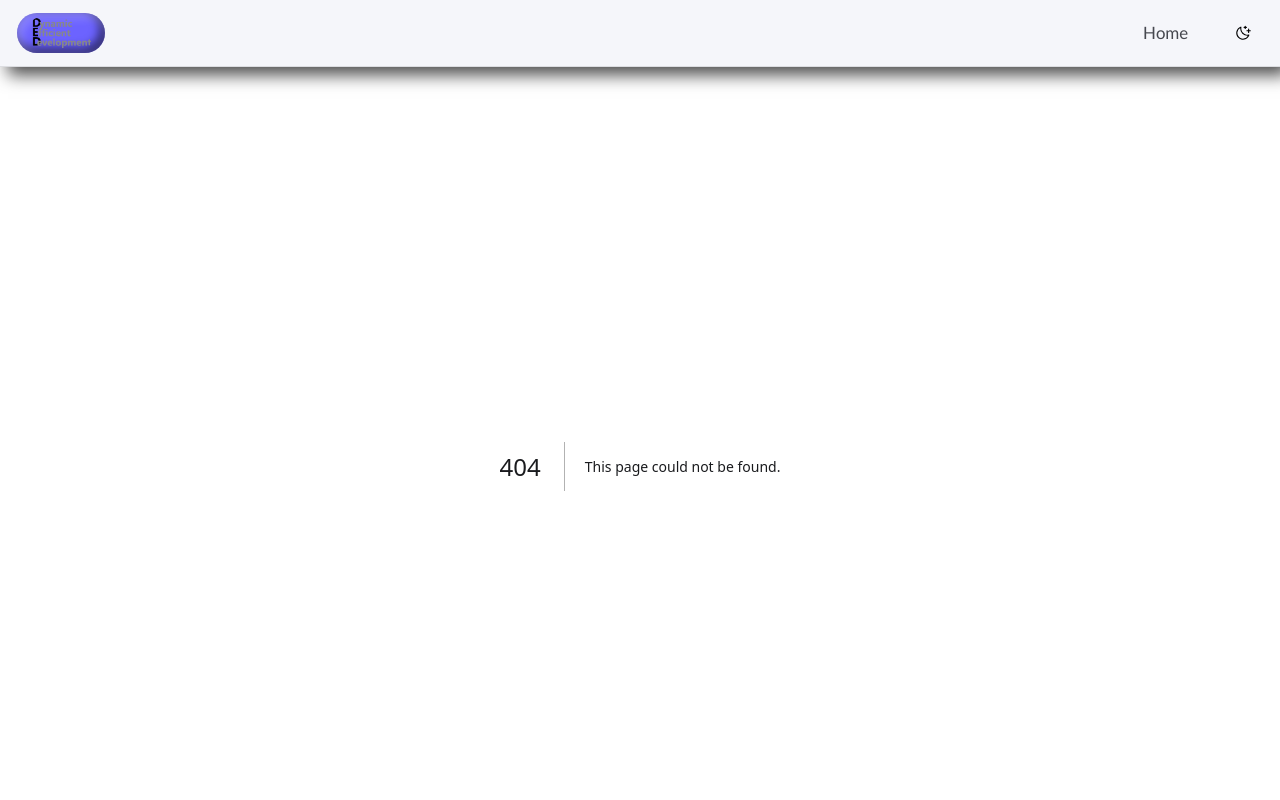
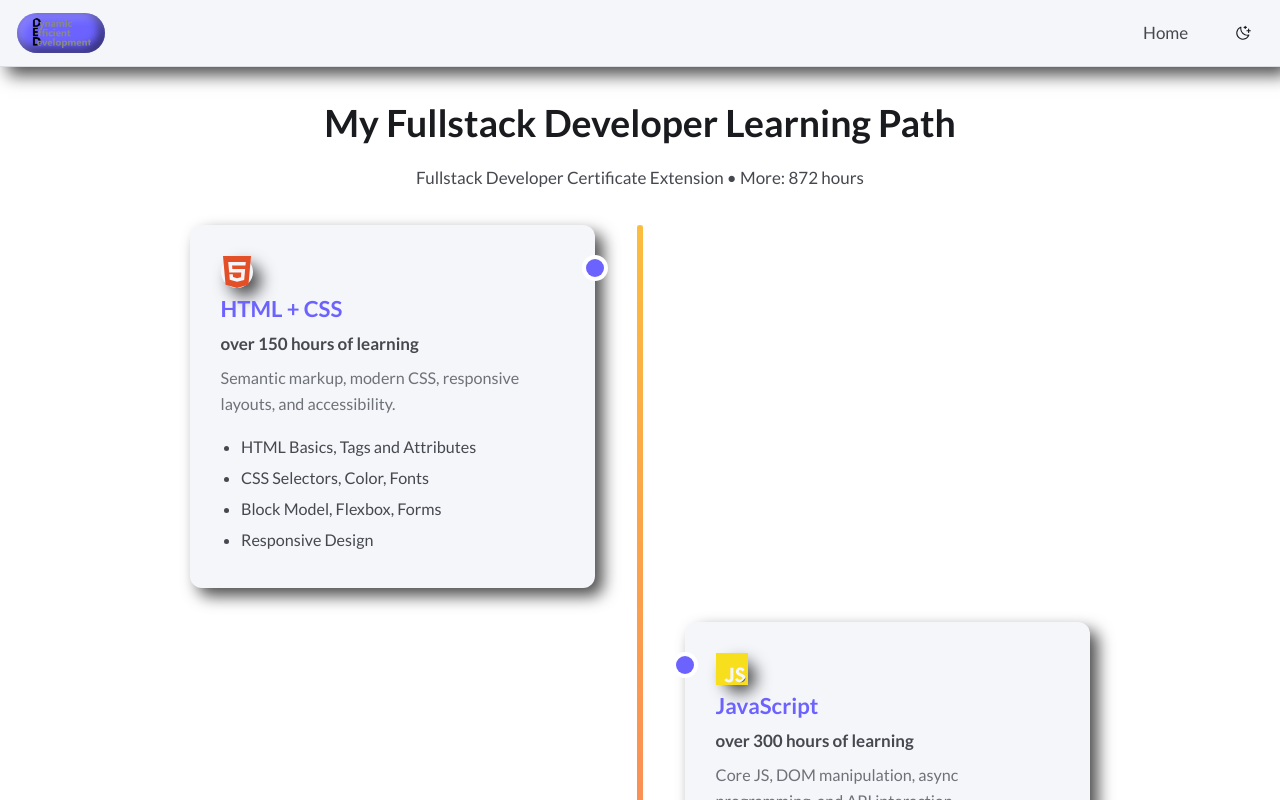
Before and after one commit to Ded-Goit/personal-assistant, a Next.js app: page /supplement in a window 1280 px wide. Before the commit this address had no page. Shown: the top 800 px of the page. Built offline with nearby package versions, Linux system fonts and the light colour scheme.

Commit message:
added page supplement

```diff
--- a/package.json
+++ b/package.json
@@ -11,6 +11,7 @@
   "dependencies": {
     "@tanstack/react-query": "^5.90.3",
     "axios": "^1.12.2",
+    "framer-motion": "^12.23.24",
     "modern-normalize": "^3.0.1",
     "next": "15.5.5",
     "react": "19.1.0",
--- a/src/app/globals.css
+++ b/src/app/globals.css
@@ -13,11 +13,6 @@
   --font-weight-bold: 700;
   --font-weight-black: 900;
   --line-height-base: 1.6;
-
-  /* Radius & Shadow */
-  --radius: 12px;
-  --shadow-sm: 0 1px 3px rgba(0, 0, 0, 0.08);
-  --shadow-md: 0 4px 10px rgba(0, 0, 0, 0.1);
 
   /* Animation */
   --transition-fast: 0.25s ease-in-out;
@@ -40,6 +35,13 @@
   --color-mini-accent: #0bff01;
 
   --box-shadow: rgba(0, 0, 0, 0.7);
+
+  /* Radius & Shadow */
+  --radius: 12px;
+  --shadow-sm: 0 1px 3px rgba(0, 0, 0, 0.08);
+  --shadow-md: 0 4px 10px rgba(0, 0, 0, 0.1);
+  --shadow-over: 8px 8px 16px 0px var(--box-shadow);
+  --shadow-concave: 8px 8px 16px 0px var(--box-shadow) inset;
 
   color-scheme: light;
 }
--- a/src/app/page.tsx
+++ b/src/app/page.tsx
@@ -9,11 +9,11 @@ export default function HomePage() {
           <span className={styles.highlight}>Data Analyst</span>
         </h1>
         <p className={styles.subtitle}>
-          I create modern web applications, analytical dashboards and tools that
-          help people work more efficiently.
+          I build modern web applications, analytical dashboards, and recommend
+          tools that help people work more efficiently.
         </p>
         <a href="/projects" className={styles.cta}>
-          View projects
+          View my projects
         </a>
       </div>
     </section>
--- /dev/null
+++ b/src/app/supplement/page.module.css
@@ -0,0 +1,173 @@
+.timelineSection {
+  position: relative;
+  padding: 2rem 0;
+}
+
+/* Card base (mobile-first) */
+.card {
+  position: relative;
+  display: block;
+  width: 90%;
+  margin: 1.5rem 0 1.5rem 2rem;
+  padding: 1.8rem;
+  background: var(--color-bg-secondary);
+  border-radius: var(--radius);
+  box-shadow: var(--shadow-over);
+  text-decoration: none;
+  transition:
+    transform var(--transition-fast),
+    box-shadow var(--transition-fast);
+}
+
+/* Card hover */
+.card:hover {
+  transform: translateY(-6px) scale(1.03);
+  box-shadow: 0 8px 25px rgba(97, 218, 251, 0.3);
+}
+
+.card:hover .icon svg {
+  filter: drop-shadow(0 0 10px rgba(97, 218, 251, 0.8));
+  transform: scale(1.15);
+}
+
+/* Dot for each card */
+.card::before {
+  content: "";
+  position: absolute;
+  top: 2rem;
+  left: -25px;
+  width: 18px;
+  height: 18px;
+  background: var(--color-accent);
+  border-radius: 50%;
+  box-shadow: 0 0 0 4px var(--color-bg-primary);
+}
+
+/* Card content */
+.content {
+  text-align: left;
+}
+
+.title {
+  color: var(--color-accent);
+  font-size: 1.3rem;
+  margin-bottom: 0.4rem;
+}
+
+.hours {
+  font-weight: 600;
+  color: var(--color-text-secondary);
+  margin-bottom: 0.5rem;
+}
+
+.summary {
+  color: var(--color-text-tertiary);
+  font-size: 0.95rem;
+  margin-bottom: 1rem;
+}
+
+.topics {
+  list-style: disc;
+  padding-left: 1.2rem;
+  margin: 0;
+}
+
+.topics li {
+  color: var(--color-text-secondary);
+  font-size: 0.95rem;
+  margin-bottom: 0.3rem;
+}
+
+/* Icon style */
+.icon {
+  display: flex;
+  justify-content: center;
+  align-items: center;
+  width: 32px;
+  border-radius: 50%;
+  margin-bottom: 0.5rem;
+  box-shadow: var(--shadow-over);
+}
+
+/* ─────────────── DESKTOP (min-width: 768px) ─────────────── */
+@media (min-width: 768px) {
+  .card {
+    width: 45%;
+    margin: 2rem 0;
+  }
+
+  /* Alternating layout */
+  .left {
+    left: 0;
+  }
+
+  .left::before {
+    right: -9px;
+    left: auto;
+  }
+
+  .right {
+    left: 55%;
+  }
+
+  .right::before {
+    left: -9px;
+  }
+}
+/* базова обгортка timeline — вже без ::before */
+.timeline {
+  position: relative;
+  margin: 2rem auto;
+  max-width: 900px;
+}
+
+/* Обрізаюча обгортка — вона ховає glow поза межами */
+.lineWrapper {
+  position: absolute;
+  top: 0;
+  bottom: 0;
+  left: 8px; /* mobile-first */
+  width: 6px;
+  overflow: hidden; /* критично: обрізає glow за межами wrapper */
+  z-index: 0;
+}
+
+/* Саме тіло лінії — його масштабуємо через framer-motion */
+.line {
+  position: absolute;
+  top: 0;
+  left: 0;
+  width: 100%;
+  height: 100%; /* заповнює wrapper, але scaleY буде змінювати видимість */
+  background: linear-gradient(180deg, #04d9ff, #39ff14, #faed27, #fe019a);
+  background-size: 400% 400%;
+  animation: gradientFlow 4s linear infinite;
+  box-shadow:
+    0 0 10px rgba(97, 218, 251, 0.6),
+    0 0 20px rgba(97, 218, 251, 0.35),
+    0 0 30px rgba(51, 153, 51, 0.25);
+  transform-origin: top; /* важливо */
+  border-radius: 3px;
+  z-index: 0;
+}
+
+/* gradient animation */
+@keyframes gradientFlow {
+  0% {
+    background-position: 0% 0%;
+  }
+  50% {
+    background-position: 100% 100%;
+  }
+  100% {
+    background-position: 0% 0%;
+  }
+}
+
+/* Desktop: центруємо лінію */
+@media (min-width: 768px) {
+  .lineWrapper {
+    left: 50%;
+    transform: translateX(-50%);
+  }
+}
--- /dev/null
+++ b/src/app/supplement/page.tsx
@@ -0,0 +1,173 @@
+"use client";
+
+import { motion } from "framer-motion";
+import styles from "./page.module.css";
+import {
+  SiHtml5,
+  SiJavascript,
+  SiNextdotjs,
+  SiNodedotjs,
+  SiReact,
+} from "react-icons/si";
+import { FaUserTie } from "react-icons/fa";
+import React from "react";
+
+interface Course {
+  id: string;
+  title: string;
+  link: string;
+  hours: string;
+  summary: string;
+  topics: string[];
+  icon: React.ReactNode;
+}
+
+const courses: Course[] = [
+  {
+    id: "htmlcss",
+    title: "HTML + CSS",
+    link: "https://developer.mozilla.org/en-US/docs/Learn/HTML",
+    hours: "over 150 hours of learning",
+    summary:
+      "Semantic markup, modern CSS, responsive layouts, and accessibility.",
+    topics: [
+      "HTML Basics, Tags and Attributes",
+      "CSS Selectors, Color, Fonts",
+      "Block Model, Flexbox, Forms",
+      "Responsive Design",
+    ],
+    icon: <SiHtml5 color="#E34F26" size={32} />,
+  },
+  {
+    id: "javascript",
+    title: "JavaScript",
+    link: "https://developer.mozilla.org/en-US/docs/Learn/JavaScript",
+    hours: "over 300 hours of learning",
+    summary:
+      "Core JS, DOM manipulation, async programming, and API interaction.",
+    topics: [
+      "Variables, Types, Loops, Functions",
+      "Objects, Prototypes, Classes",
+      "Async/Await, Promises, HTTP Requests",
+      "DOM & Events, Local Storage, Bundlers",
+    ],
+    icon: <SiJavascript color="#F7DF1E" size={32} />,
+  },
+  {
+    id: "react",
+    title: "React",
+    link: "https://react.dev/",
+    hours: "over 125 hours of learning",
+    summary:
+      "Component-driven development, hooks, state management, and queries.",
+    topics: [
+      "TypeScript Fundamentals",
+      "Components and State",
+      "Forms and Effects",
+      "TanStack Query and Formik",
+    ],
+    icon: <SiReact color="#61DAFB" size={32} />,
+  },
+  {
+    id: "nextjs",
+    title: "Next.js",
+    link: "https://nextjs.org/",
+    hours: "over 115 hours of learning",
+    summary: "Server-side rendering, routing, and performance optimization.",
+    topics: [
+      "Routing + API",
+      "Advanced Routing",
+      "Performance Optimization",
+      "Authentication & Deployment",
+    ],
+    icon: <SiNextdotjs color="#333333" size={32} />,
+  },
+  {
+    id: "nodejs",
+    title: "Node.js",
+    link: "https://nodejs.org/en",
+    hours: "over 160 hours of learning",
+    summary: "Backend development with Node.js, Express, MongoDB, and APIs.",
+    topics: [
+      "Node.js Basics, Express, MongoDB",
+      "REST API, Validation, Auth",
+      "Docker, Email, Swagger, OpenAPI",
+    ],
+    icon: <SiNodedotjs color="#339933" size={32} />,
+  },
+  {
+    id: "career",
+    title: "Career Skills",
+    link: "https://goit.global/",
+    hours: "over 10 hours of learning",
+    summary:
+      "Professional communication, teamwork, and personal branding essentials.",
+    topics: ["Soft Skills, CV, Interview Preparation, Career Growth"],
+    icon: <FaUserTie color="#0A66C2" size={32} />,
+  },
+];
+
+export default function SupplementPage() {
+  return (
+    <section className={`${styles.timelineSection} container`}>
+      <h1 className="text-center">My Fullstack Developer Learning Path</h1>
+      <p className="text-center">
+        Fullstack Developer Certificate Extension • More: 872 hours
+      </p>
+
+      <div className={styles.timeline}>
+        {/*  Анімована вертикальна лінія */}
+        <div className={styles.lineWrapper}>
+          <motion.span
+            className={styles.line}
+            initial={{ scaleY: 0 }}
+            whileInView={{ scaleY: 1 }}
+            transition={{ duration: 1.5, ease: "easeOut" }}
+            viewport={{ once: true }}
+          />
+        </div>
+
+        {courses.map((course, index) => (
+          <motion.a
+            key={course.id}
+            href={course.link}
+            target="_blank"
+            rel="noopener noreferrer"
+            className={`${styles.card} ${
+              index % 2 === 0 ? styles.left : styles.right
+            }`}
+            initial={{
+              opacity: 0,
+              x: index % 2 === 0 ? -200 : 200,
+              scale: 0.9,
+            }}
+            whileInView={{
+              opacity: 1,
+              x: 0,
+              scale: 1,
+            }}
+            transition={{
+              type: "spring",
+              stiffness: 100,
+              damping: 15,
+              delay: index * 0.1,
+            }}
+            viewport={{ once: true, amount: 0.3 }}
+          >
+            <div className={styles.content}>
+              <div className={styles.icon}>{course.icon}</div>
+              <h2 className={styles.title}>{course.title}</h2>
+              <p className={styles.hours}>{course.hours}</p>
+              <p className={styles.summary}>{course.summary}</p>
+              <ul className={styles.topics}>
+                {course.topics.map((topic) => (
+                  <li key={topic}>{topic}</li>
+                ))}
+              </ul>
+            </div>
+          </motion.a>
+        ))}
+      </div>
+    </section>
+  );
+}
--- a/src/components/Footer/Footer.tsx
+++ b/src/components/Footer/Footer.tsx
@@ -27,11 +27,7 @@ export default function Footer() {
         <div className={styles.linksWrapper}>
           <p className={styles.text}>
             &copy; {new Date().getFullYear()} Personal Assistant |{" "}
-            <Link
-              href="https://github.com/Ded-Goit"
-              className={styles.link}
-              target="_blank"
-            >
+            <Link href="./supplement" className={styles.link}>
               Creativ Studio 𝔻𝔼𝔻 Production
             </Link>
           </p>
```
Also changed, not shown: 2 other files (tests, documents, lock files or other folders).
